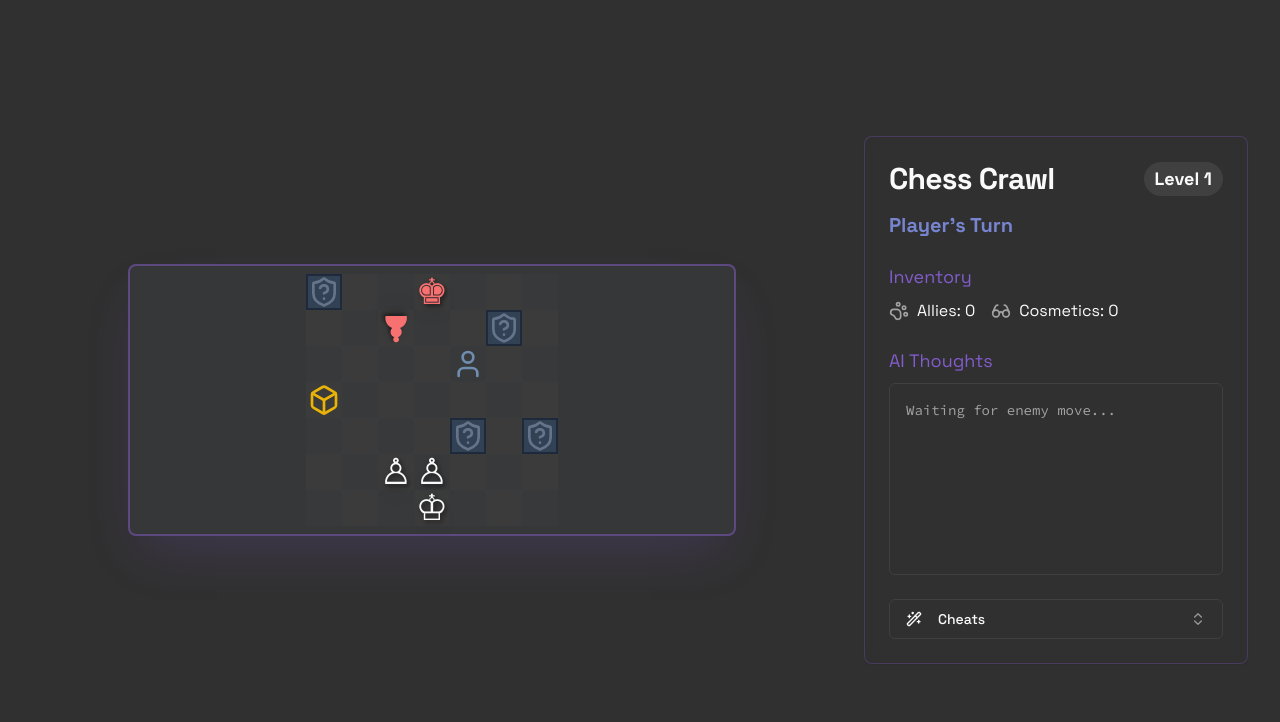
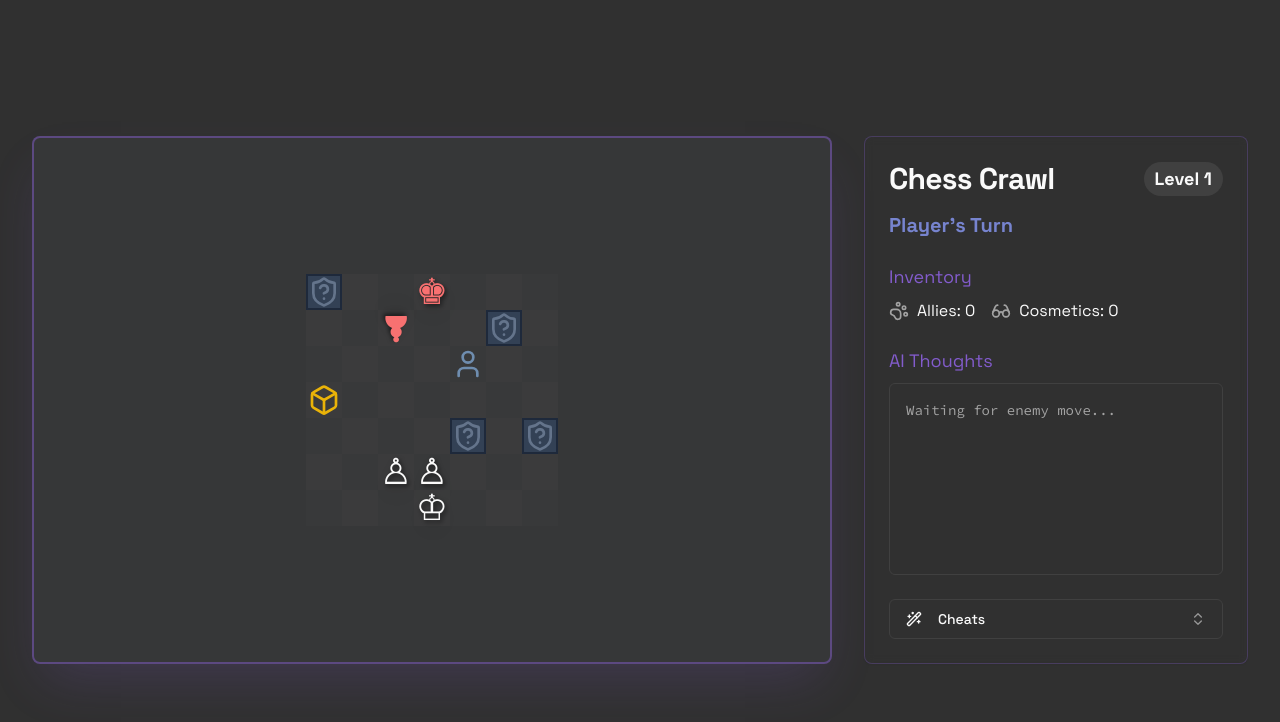
Before and after one commit to denys-experiments/chess-crawl-ai, a Next.js app: page / in a window 1280 px wide. Shown: the top 722 px of the page. Built offline with nearby package versions, Linux system fonts and the light colour scheme.

Commit message:
5x5 appears too small on my smartphone, not using all available width.

```diff
--- a/src/components/game/board.tsx
+++ b/src/components/game/board.tsx
@@ -65,7 +65,7 @@ export function GameBoard({ board, onTileClick, selectedPiece, availableMoves }:
     return (
       <div
         className={cn(
-          "w-full max-w-[calc(100vh-12rem)] max-h-[calc(100vh-12rem)] bg-gray-500/10 rounded-lg border-2 border-primary/50 shadow-2xl shadow-primary/20",
+          "w-full h-full bg-gray-500/10 rounded-lg border-2 border-primary/50 shadow-2xl shadow-primary/20",
           "flex items-center justify-center p-2"
         )}
       >
@@ -102,7 +102,7 @@ export function GameBoard({ board, onTileClick, selectedPiece, availableMoves }:
       onMouseDown={handleMouseDown}
       className={cn(
         "max-w-full max-h-[calc(100vh-12rem)] bg-gray-500/10 rounded-lg border-2 border-primary/50 shadow-2xl shadow-primary/20 cursor-grab",
-        "overflow-auto"
+        "overflow-auto flex"
       )}
     >
       <div
```
